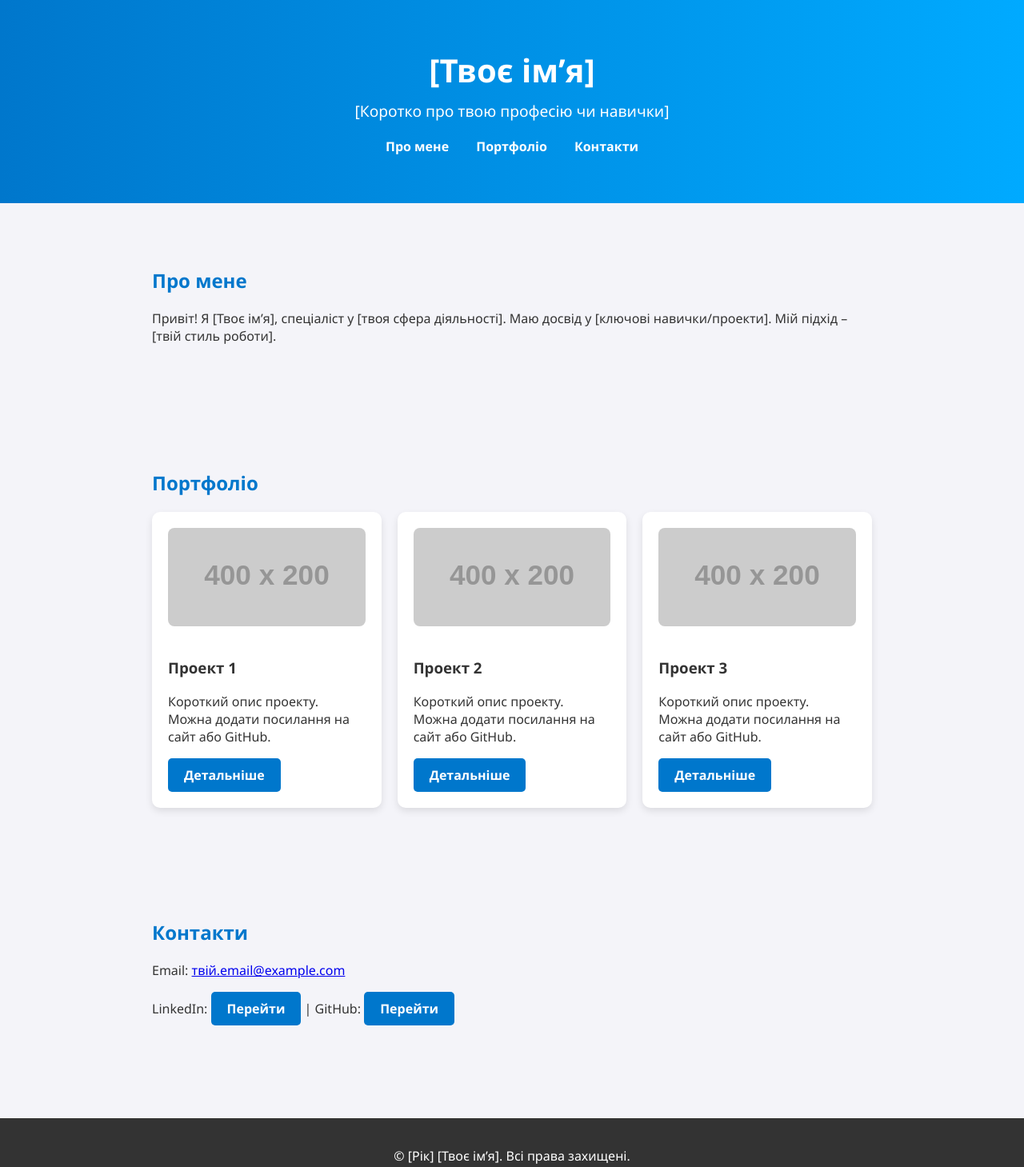
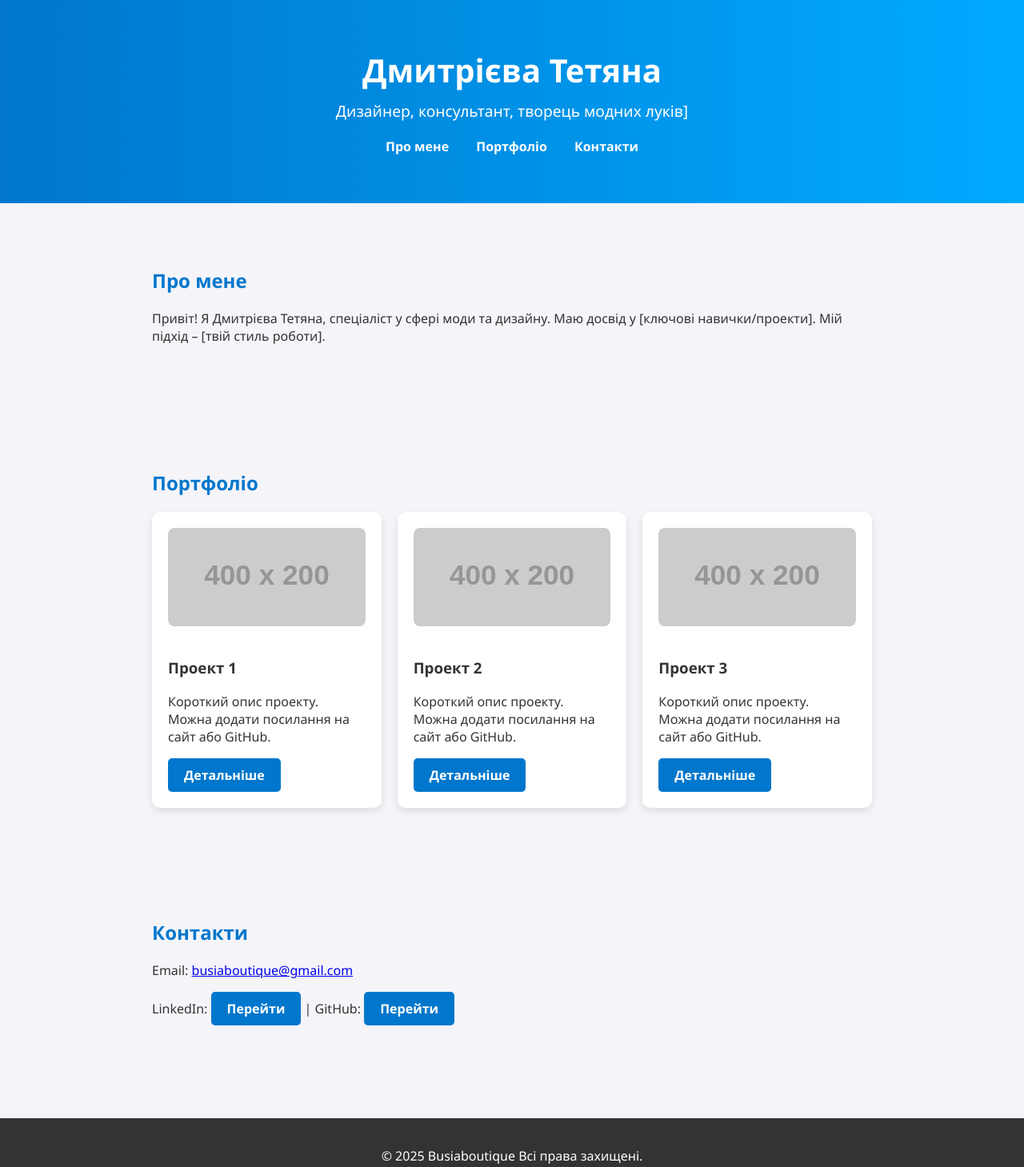
Before and after one commit to busiaboutique/busiaboutique.github.io, a plain HTML site: page index.html in a window 1280 px wide. Shown: the whole page at 80% size. Drawn offline with Linux system fonts and the light colour scheme; placeholder pictures from the web are drawn by us.

Commit message:
Update index.html

```diff
--- a/index.html
+++ b/index.html
@@ -3,7 +3,7 @@
 <head>
     <meta charset="UTF-8">
     <meta name="viewport" content="width=device-width, initial-scale=1.0">
-    <title>[Твоє ім’я] – Портфоліо</title>
+    <title>Дмитрієва Тетяна – Портфоліо</title>
     <style>
         body {
             font-family: 'Segoe UI', Tahoma, Geneva, Verdana, sans-serif;
@@ -87,8 +87,8 @@
 <body>
 
 <header>
-    <h1>[Твоє ім’я]</h1>
-    <p>[Коротко про твою професію чи навички]</p>
+    <h1>Дмитрієва Тетяна</h1>
+    <p>Дизайнер, консультант, творець модних луків]</p>
     <nav>
         <a href="#about">Про мене</a>
         <a href="#portfolio">Портфоліо</a>
@@ -98,7 +98,7 @@
 
 <section id="about">
     <h2>Про мене</h2>
-    <p>Привіт! Я [Твоє ім’я], спеціаліст у [твоя сфера діяльності].
+    <p>Привіт! Я Дмитрієва Тетяна, спеціаліст у сфері моди та дизайну.
     Маю досвід у [ключові навички/проекти]. Мій підхід – [твій стиль роботи].</p>
 </section>
 
@@ -128,12 +128,12 @@
 
 <section id="contact">
     <h2>Контакти</h2>
-    <p>Email: <a href="mailto:твій.email@example.com">твій.email@example.com</a></p>
+    <p>Email: <a href="mailto:busiaboutique@gmail.com">busiaboutique@gmail.com</a></p>
     <p>LinkedIn: <a href="#" class="btn">Перейти</a> | GitHub: <a href="#" class="btn">Перейти</a></p>
 </section>
 
 <footer>
-    <p>© [Рік] [Твоє ім’я]. Всі права захищені.</p>
+    <p>© 2025 Busiaboutique Всі права захищені.</p>
 </footer>
 
 </body>
```
